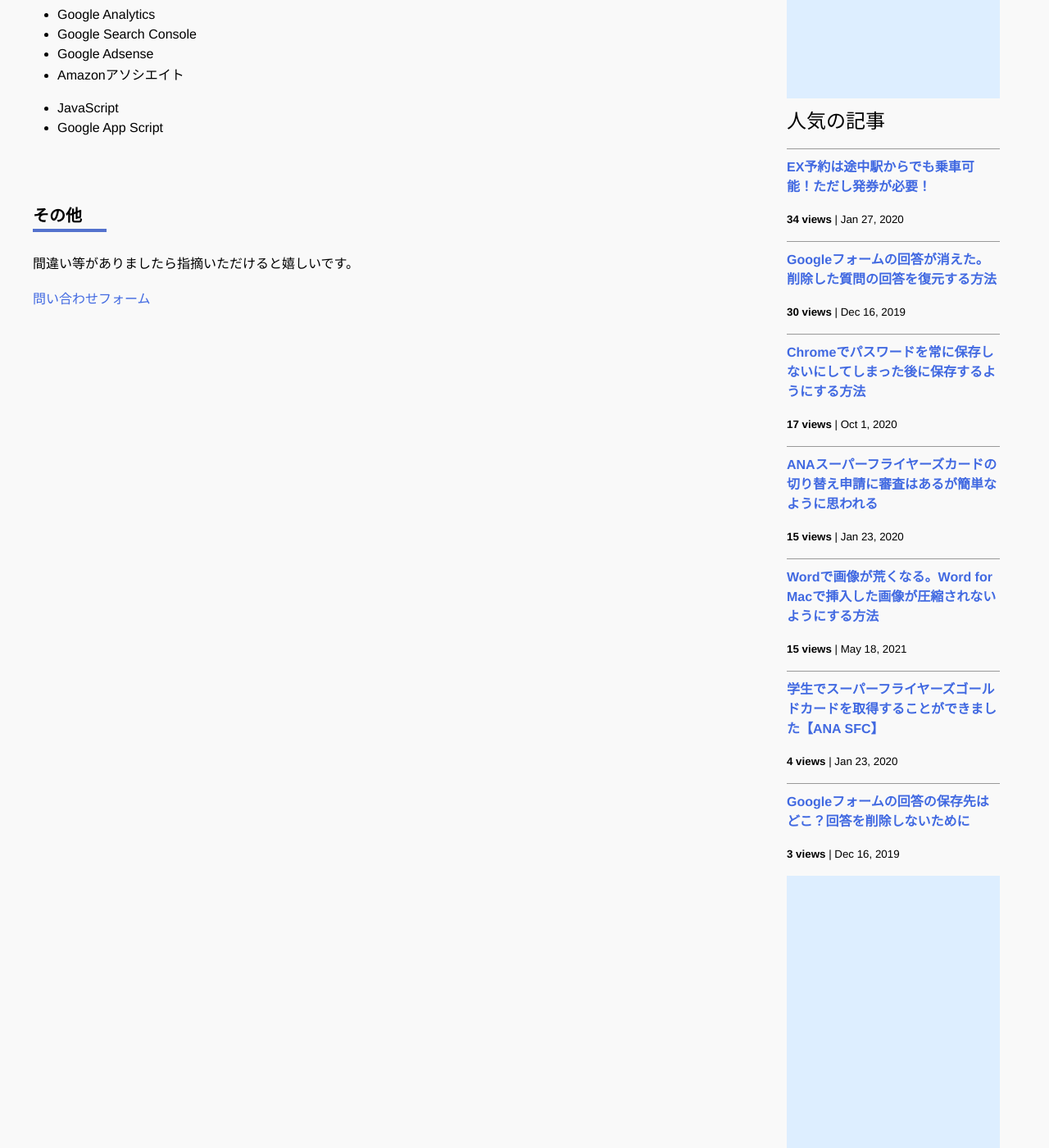
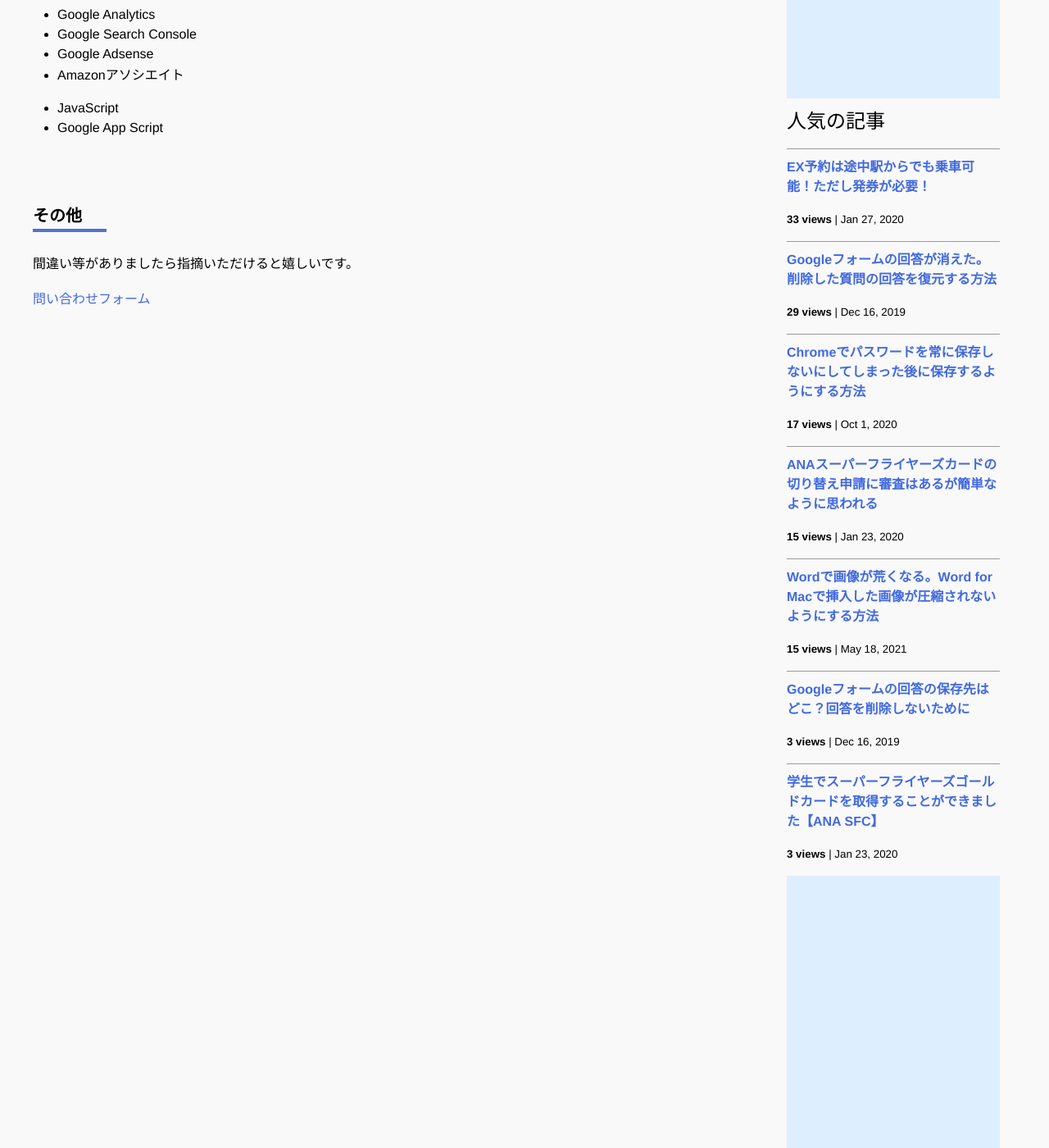
Before and after one commit to iwanaminami/shoyaiwaname, a Jekyll site: the page built from about.markdown, in a window 1280 px wide and 1400 px high, scrolled down 693 px. Shown: the whole window at 82% size. Built offline with Jekyll 4.4.1, drawn with Linux system fonts in a browser that asks for light colours; nearby versions of some CDN libraries; comment, search, counter and statistics services are not loaded.

Commit message:
chore(ga): update _data/popularposts.yml 20260727-0052

```diff
--- a/_data/popularposts.yml
+++ b/_data/popularposts.yml
@@ -1,7 +1,7 @@
 side:
-  - view: 34
+  - view: 33
     url: "/2020/01/27/ex-rideontheway.html"
-  - view: 30
+  - view: 29
     url: "/2019/12/16/restore-googleform.html"
   - view: 17
     url: "/2020/10/01/googlepassword.html"
@@ -11,7 +11,7 @@
     url: "/2021/05/18/image-compression-word.html"
   - view: 9
     url: "/"
-  - view: 4
-    url: "/2020/01/23/sfcgold.html"
   - view: 3
     url: "/2019/12/16/googleform-answers.html"
+  - view: 3
+    url: "/2020/01/23/sfcgold.html"
```
